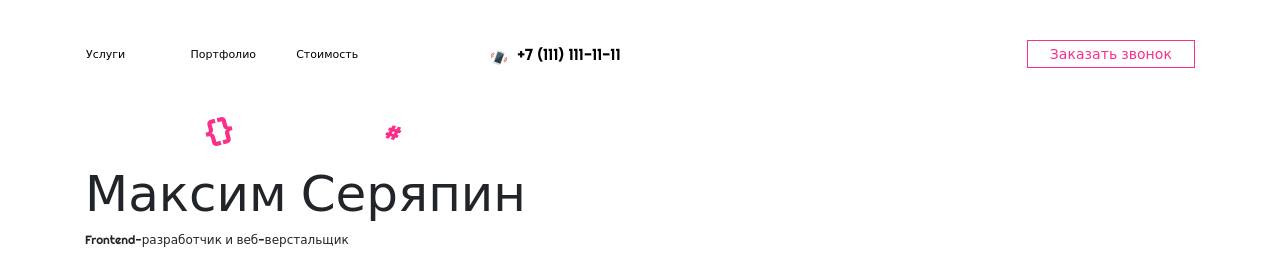
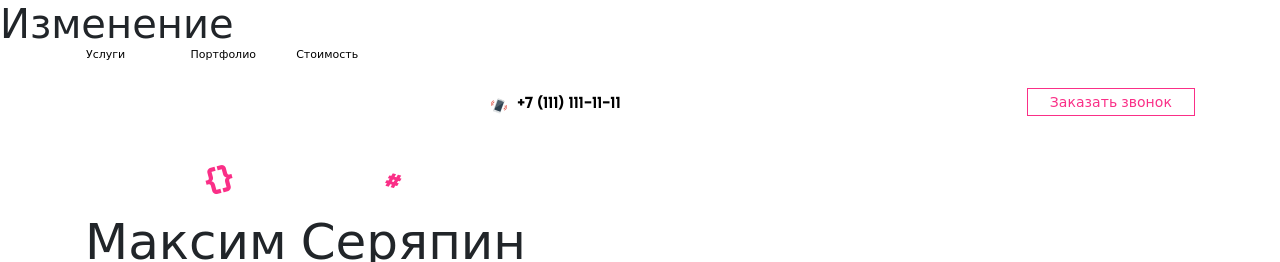
Before and after one commit to serpstyle/layout, a plain HTML site: page index.html in a window 1280 px wide. Shown: the top 262 px of the page. Drawn offline with nearby package versions, Linux system fonts and the light colour scheme.

Commit message:
second commit

```diff
--- a/index.html
+++ b/index.html
@@ -45,6 +45,9 @@
 </head>
 <body>
 
+
+
+<h1>Изменение</h1>
 <!------------------------------НАВИГАЦИЯ САЙТА------------------------------------------->
 
 		<section class="container">
```
